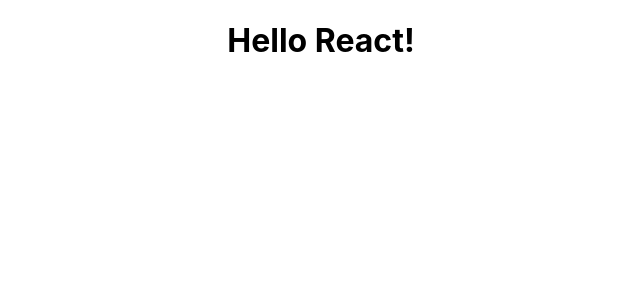
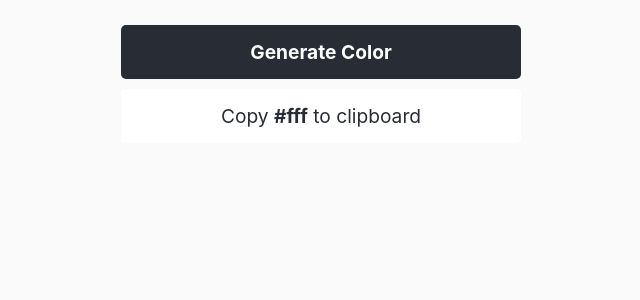
Before and after one commit to barrosohub/colors-generator, a React (Create React App) app: page / in a window 1280 px wide. Shown: the top 300 px of the page, without its empty margins (319-959 px from the left). Built offline with nearby package versions, Linux system fonts and the light colour scheme.

Commit message:
First commit

```diff
--- a/src/App.css
+++ b/src/App.css
@@ -1,38 +1,72 @@
-.App {
-  text-align: center;
+* {
+  margin: 0;
+  padding: 0;
+  font-family: -apple-system, BlinkMacSystemFont, 'Segoe UI', Roboto, Oxygen, Ubuntu, Cantarell, 'Open Sans', 'Helvetica Neue', sans-serif;
+  box-sizing: border-box;
+  overflow: hidden;
 }
 
-.App-logo {
-  height: 40vmin;
-  pointer-events: none;
+
+
+.container {
+  margin: 0.8% auto;
+  width: 800px;
+  padding: 0.8% 1.6%;
+  max-width: 100%;
+  display: grid;
 }
 
-@media (prefers-reduced-motion: no-preference) {
-  .App-logo {
-    animation: App-logo-spin infinite 20s linear;
-  }
+.msg {
+    text-align: center;
+    font-size: 2rem;
+    font-weight: bold;
+    color: #fff;
+    text-shadow: 0 0 10px #000;
+    padding: 10px;
 }
 
-.App-header {
-  background-color: #282c34;
-  min-height: 100vh;
+
+.wrap {
   display: flex;
-  flex-direction: column;
+  flex-wrap: wrap;
+  justify-content: center;
   align-items: center;
-  justify-content: center;
-  font-size: calc(10px + 2vmin);
-  color: white;
 }
 
-.App-link {
-  color: #61dafb;
+
+button {
+  background: #282c34;
+  color: #fff;
+  border: none;
+  padding: 15px;
+  border-radius: 5px;
+  font-size: 1.2em;
+  cursor: pointer;
+  margin: 5px auto;
+  width: 400px;
+  max-width: 100%;
 }
 
-@keyframes App-logo-spin {
-  from {
-    transform: rotate(0deg);
-  }
-  to {
-    transform: rotate(360deg);
-  }
+button:nth-child(2) {
+  background: #fff;
+  color: #282c34;
 }
+
+p {
+  font-size: 16px;
+  margin: 5px;
+}
+
+section {
+  margin-bottom: 20px !important;
+}
+
+body {
+  background: #fafafa;
+}
+
+.titleContext {
+  font-size: 1.5em;
+  font-weight: bold;
+  text-align: left;
+}
--- a/src/App.js
+++ b/src/App.js
@@ -1,18 +1,50 @@
 import './App.css';
-import {useEffect} from 'react';
+import {useEffect, useState} from 'react';
 
-function App() {
+const App = () => {
 
 useEffect(() => {
-  document.title = 'Hello React!';
+  document.title = useColor;
 });
 
 
+const [useColor, setColor] = useState('#fff');
+const [useMsg, setMsg] = useState('');
+
+//funcção para mudar a cor de fundo do body aleatoriamente. A cor de fundo do body deve mudar quando a seta do mouse é movida.
+
+const generateColor = () => {
+  const body = document.querySelector('body');
+  let color = Math.floor(Math.random() * 16777215).toString(16);
+  body.style.backgroundColor = '#' + color;
+  setColor((body.style.backgroundColor).toString());
+  setMsg('Generated color: ' + (body.style.backgroundColor).toString());
+}
+
+//function to copy current color to clipboard
+const copyColor = () => {
+    navigator.clipboard.writeText(useColor);
+    setMsg(useColor + ' copied to clipboard!');
+}
+
+
+
+  useEffect(() => {
+    let eventClearMsg = setTimeout(() => {
+      setMsg('');
+    }, 3000);
+    return () => clearTimeout(eventClearMsg);
+  }, [useMsg]);
+
+
+
+
+
   return (
-    <div className="App">
-      <h1>
-        Hello React!
-      </h1>
+    <div className="container">
+        <button onClick={generateColor}><strong>Generate Color</strong></button>
+        <button onClick={copyColor}>Copy <strong>{useColor}</strong> to clipboard</button>
+        <p className="msg">{useMsg}</p>
     </div>
   );
 }
```
